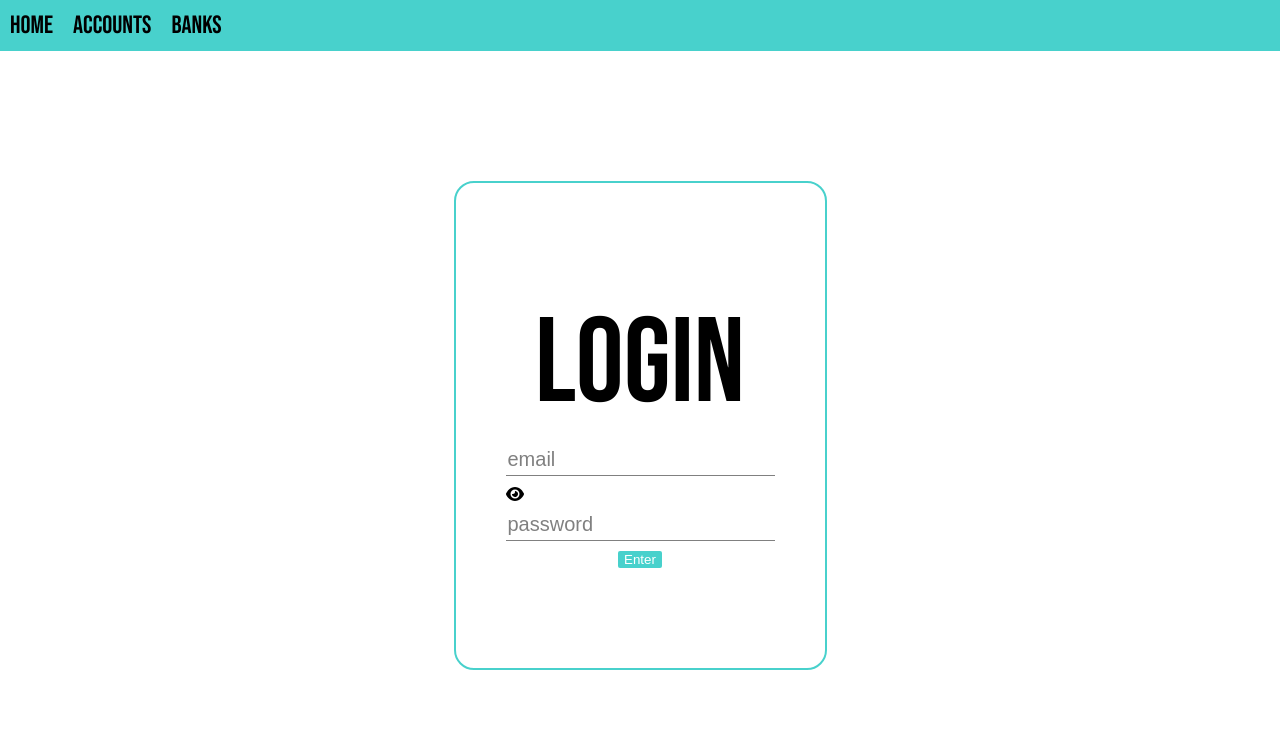
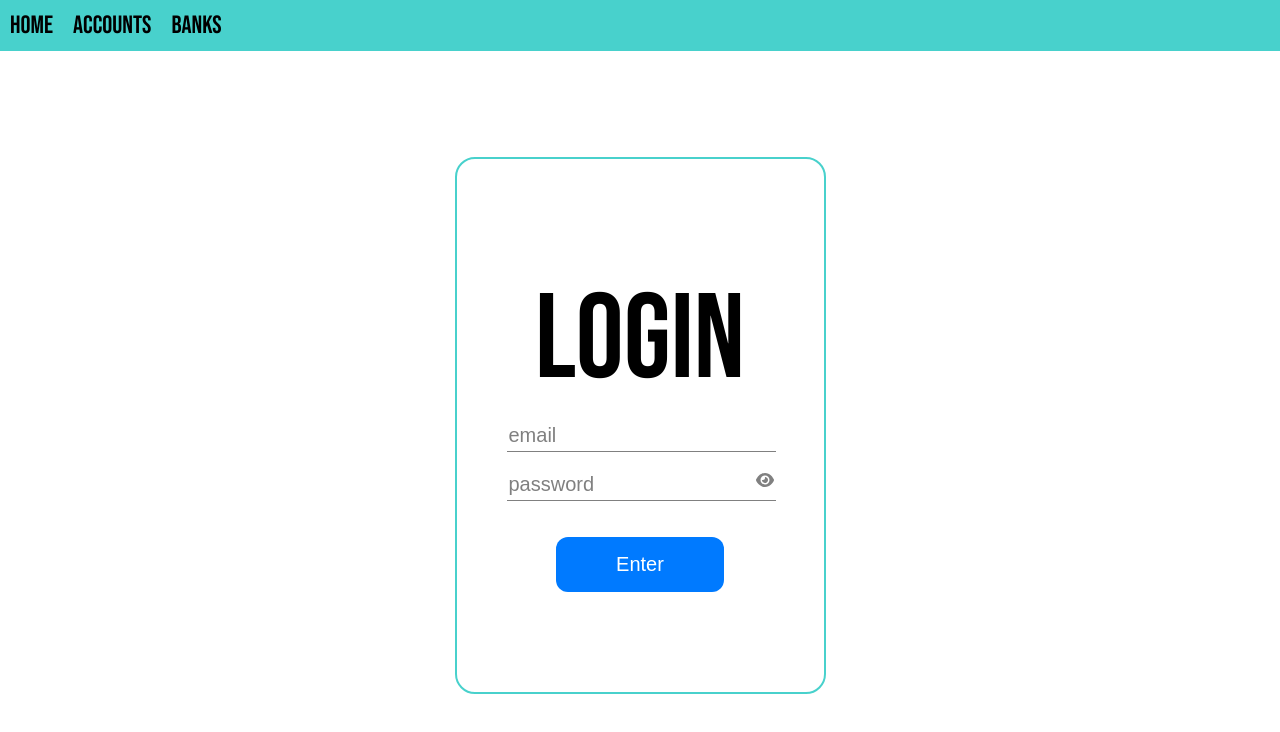
Before and after one commit to MalinavyBusel/react-demo, a React (Vite) app: page /login in a window 1280 px wide. Shown: the top 732 px of the page. Built offline with nearby package versions, Linux system fonts and the light colour scheme.

Commit message:
finished login page

```diff
--- a/src/components/LoginForm/LoginForm.css
+++ b/src/components/LoginForm/LoginForm.css
@@ -29,6 +29,9 @@
     border-width: 0;
     border-bottom: 1px solid gray;
     padding-bottom: 4px;
+    padding-right: 0;
+    margin-bottom: 10px;
+    width: 100%
 }
 
 .input-with-text:focus {
@@ -38,11 +41,25 @@
 
 .submit-button {
     max-width: 70%;
-    border-radius: 2px;
+    border-radius: 12px;
     align-self: center;
     border-width: 0;
-    background-color: mediumturquoise;
+    background-color: #007aff;
     color: white;
+    font-size: 20px;
+    font-family: "Sarala", sans-serif;
+    font-weight: 400;
+    margin-top: 16px;
+    padding: 16px 60px;
+}
+
+.submit-button:hover {
+    /*border: 3px solid mediumturquoise;*/
+    background-color: white;
+    color: #007aff;
+    cursor: pointer;
+    outline: 3px solid #007aff;
+    outline-offset: -3px;
 }
 
 .flex-container {
@@ -86,3 +103,17 @@
 .password-visibility-button > .eye-slash {
     display: block;
 }
+
+.password-visibility-button {
+    position: absolute;
+    right: 0;
+    color: grey
+}
+
+.password-visibility-button:hover {
+    cursor: pointer
+}
+
+.password-container {
+    position: relative
+}
--- a/src/components/LoginForm/LoginForm.tsx
+++ b/src/components/LoginForm/LoginForm.tsx
@@ -26,12 +26,19 @@ function LoginForm() {
         <h2 className="form-header">Login</h2>
       </div>
       <form className="login-form" onSubmit={handleSubmit(authorizeHandler)}>
-        <input type="email" className="input-with-text unseen" {...register('email')} placeholder="email" />
-        <div className="password-visibility-button unseen" onClick={toggleVisibility}>
-          <FontAwesomeIcon icon={faEye} className="eye" />
-          <FontAwesomeIcon icon={faEyeSlash} className="eye-slash" />
+        <input type="email" className="input-with-text" {...register('email')} placeholder="email" />
+        <div className="password-container">
+          <div className="password-visibility-button unseen" onClick={toggleVisibility}>
+            <FontAwesomeIcon icon={faEye} className="eye" />
+            <FontAwesomeIcon icon={faEyeSlash} className="eye-slash" />
+          </div>
+          <input
+            type="password"
+            className="input-with-text password-input"
+            {...register('password')}
+            placeholder="password"
+          />
         </div>
-        <input type="password" className="input-with-text password-input" {...register('password')} placeholder="password" />
         {errorMsg !== null && <div className="error-container">{errorMsg}</div>}
         <button type="submit" className="submit-button">Enter</button>
       </form>
```
